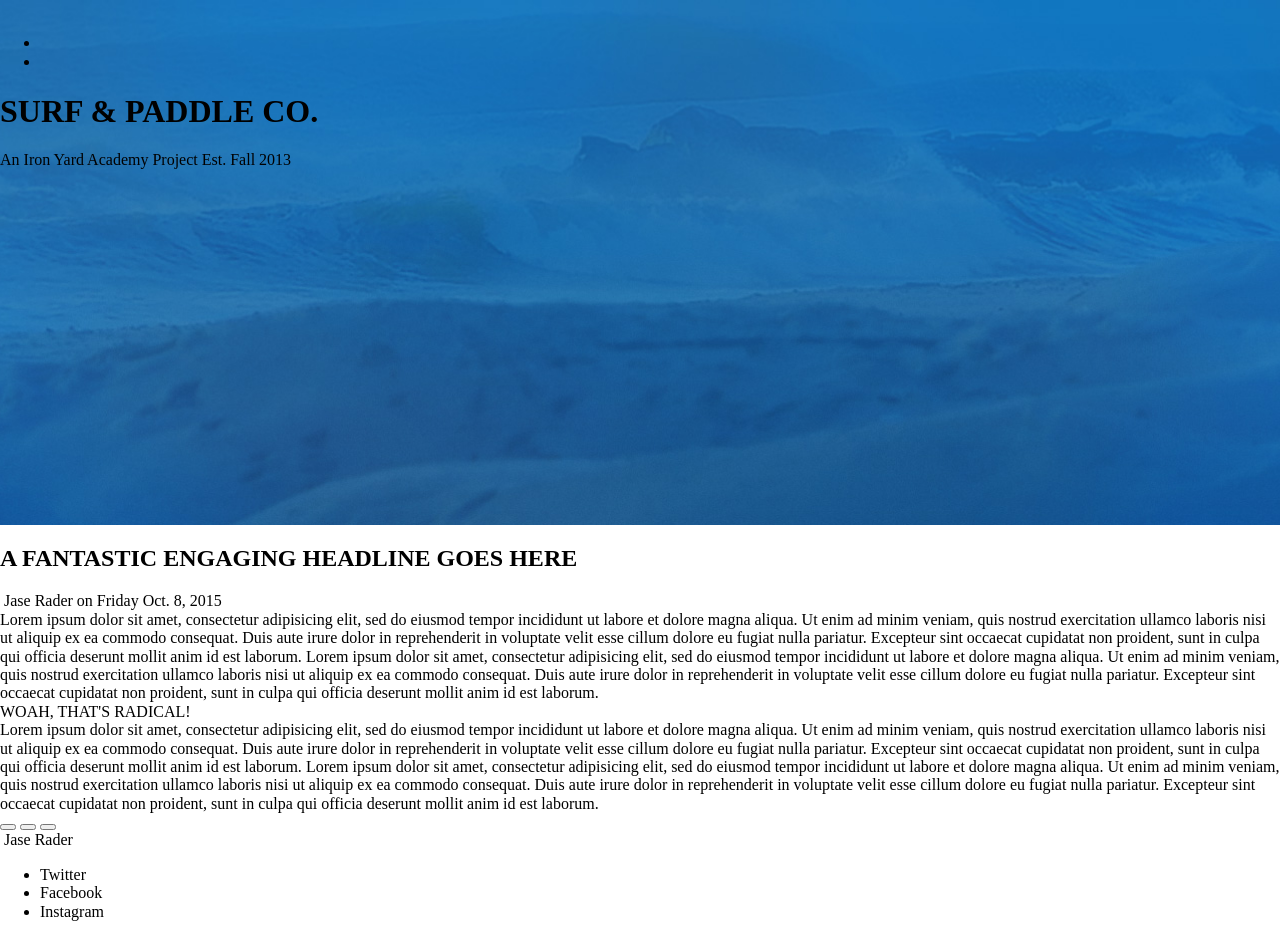
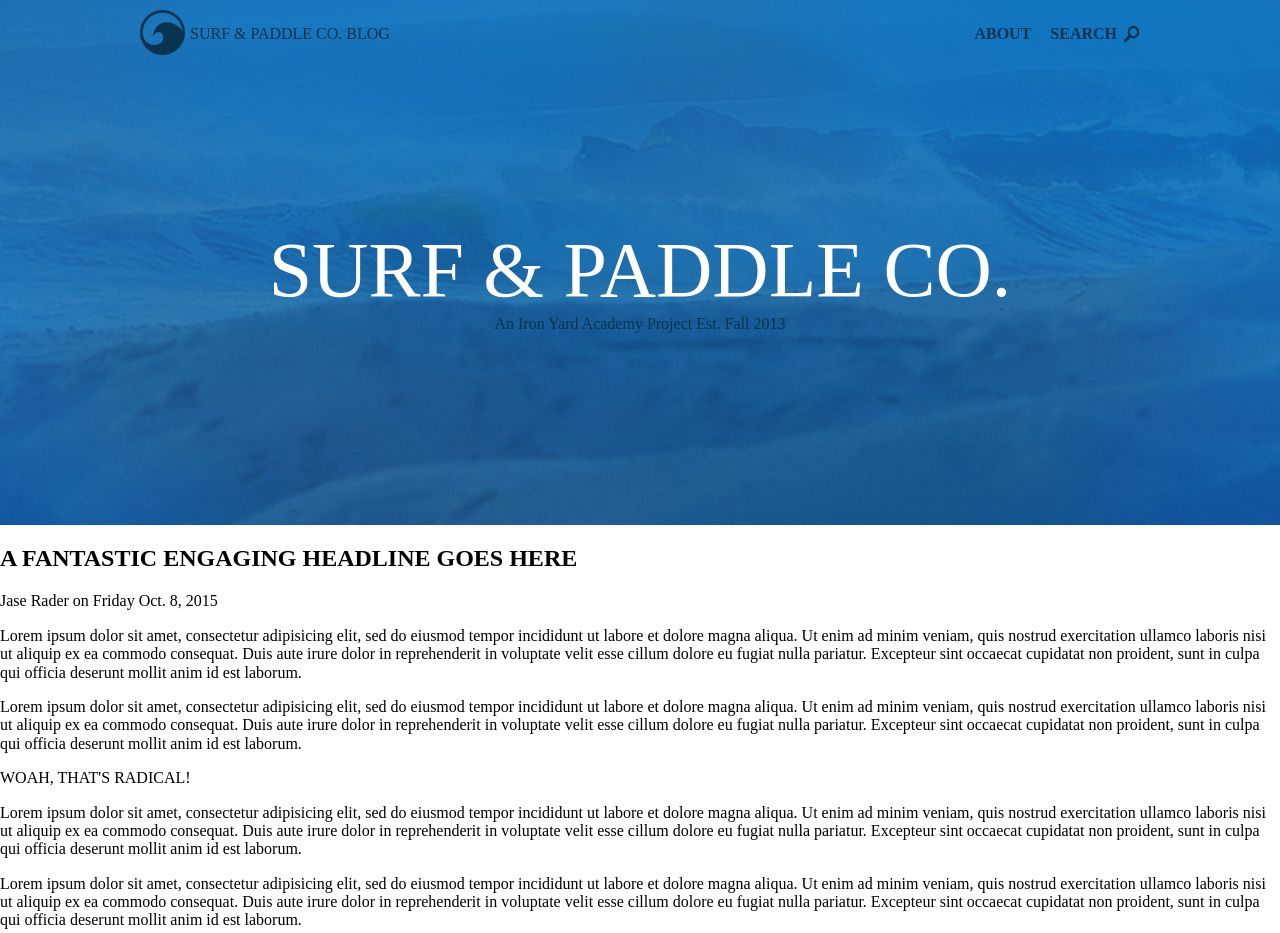
Before and after one commit to jaserader/homework_week01_thursday, a plain HTML site: page index.html in a window 1280 px wide. Shown: the top 933 px of the page. Drawn offline with nearby package versions, Linux system fonts and the light colour scheme; files whose address does not match are found by name.

Commit message:
completed header

```diff
--- a/index.html
+++ b/index.html
@@ -9,23 +9,22 @@
   <body>
     <header>
       <div class="logo">
-        <img src="" alt="" />
-        <div class="">
-        </div>
+        <img src="/Users/jaserader/dev/homework/week01/thursday/assets/logo.png" alt="" />
+        <div class="">SURF &amp PADDLE CO. BLOG</div>
       </div>
 
       <nav class="headerNav">
         <ul>
-          <li></li>
-          <li class="search">
-            <img src="" alt="" />
+          <li>ABOUT</li>
+          <li class="search"> SEARCH
+            <img src="/Users/jaserader/dev/homework/week01/thursday/assets/search-icon.png" alt="" />
           </li>
         </ul>
       </nav>
 
       <h1>SURF &amp PADDLE CO.</h1>
 
-      <span>An Iron Yard Academy Project Est. Fall 2013</span>
+      <p>An Iron Yard Academy Project Est. Fall 2013</p>
 
     </header>
 
@@ -39,21 +38,21 @@
           <span>on Friday Oct. 8, 2015</span>
         </div>
 
-        <p1>
+        <p>
           Lorem ipsum dolor sit amet, consectetur adipisicing elit, sed do eiusmod tempor incididunt ut labore et dolore magna aliqua. Ut enim ad minim veniam, quis nostrud exercitation ullamco laboris nisi ut aliquip ex ea commodo consequat. Duis aute irure dolor in reprehenderit in voluptate velit esse cillum dolore eu fugiat nulla pariatur. Excepteur sint occaecat cupidatat non proident, sunt in culpa qui officia deserunt mollit anim id est laborum.
-        </p1>
-        <p2>
+        </p>
+        <p>
           Lorem ipsum dolor sit amet, consectetur adipisicing elit, sed do eiusmod tempor incididunt ut labore et dolore magna aliqua. Ut enim ad minim veniam, quis nostrud exercitation ullamco laboris nisi ut aliquip ex ea commodo consequat. Duis aute irure dolor in reprehenderit in voluptate velit esse cillum dolore eu fugiat nulla pariatur. Excepteur sint occaecat cupidatat non proident, sunt in culpa qui officia deserunt mollit anim id est laborum.
-        </p2>
+        </p>
         <div class="quote">
           WOAH, THAT'S RADICAL!
         </div>
-        <p3>
+        <p>
           Lorem ipsum dolor sit amet, consectetur adipisicing elit, sed do eiusmod tempor incididunt ut labore et dolore magna aliqua. Ut enim ad minim veniam, quis nostrud exercitation ullamco laboris nisi ut aliquip ex ea commodo consequat. Duis aute irure dolor in reprehenderit in voluptate velit esse cillum dolore eu fugiat nulla pariatur. Excepteur sint occaecat cupidatat non proident, sunt in culpa qui officia deserunt mollit anim id est laborum.
-        </p3>
-        <p4>
+        </p>
+        <p>
           Lorem ipsum dolor sit amet, consectetur adipisicing elit, sed do eiusmod tempor incididunt ut labore et dolore magna aliqua. Ut enim ad minim veniam, quis nostrud exercitation ullamco laboris nisi ut aliquip ex ea commodo consequat. Duis aute irure dolor in reprehenderit in voluptate velit esse cillum dolore eu fugiat nulla pariatur. Excepteur sint occaecat cupidatat non proident, sunt in culpa qui officia deserunt mollit anim id est laborum.
-        </p4>
+        </p>
 
         <section>
           <button type="button" name="button"></button>
--- a/styles/style.css
+++ b/styles/style.css
@@ -7,4 +7,46 @@ body {
 header {
   background: url(../assets/header.jpg) no-repeat center center transparent;
   background-size: cover;
-  height: 525px; }
+  height: 525px;
+  color: #083451; }
+
+li {
+  list-style-type: none; }
+
+.logo div, img {
+  float: left; }
+
+.logo img {
+  margin-top: 10px;
+  margin-left: 140px; }
+
+.logo div {
+  margin-top: 25px;
+  margin-left: 5px; }
+
+.headerNav {
+  float: right;
+  margin-right: 140px;
+  padding-top: 9px; }
+
+.headerNav li {
+  display: inline-block;
+  padding-left: 15px;
+  font-weight: bold;
+  font-size: 16px; }
+
+.headerNav img {
+  float: right;
+  padding-left: 7px; }
+
+h1 {
+  color: #fff;
+  font-weight: lighter;
+  font-size: 78px;
+  text-align: center;
+  padding-top: 225px;
+  margin: 0 auto; }
+
+header p {
+  text-align: center;
+  margin: 0 auto; }
--- a/styles/styles.scss
+++ b/styles/styles.scss
@@ -11,4 +11,54 @@ header {
   background: url(../assets/header.jpg) no-repeat center center transparent;
   background-size: cover;
   height: 525px;
+  color: #083451;
 }
+
+li {
+   list-style-type: none;
+}
+
+.logo div, img {
+  float: left;
+}
+
+.logo img {
+  margin-top: 10px;
+  margin-left: 140px;
+}
+
+.logo div {
+  margin-top: 25px;
+  margin-left: 5px;
+}
+
+.headerNav {
+  float: right;
+  margin-right: 140px;
+  padding-top: 9px;
+}
+
+.headerNav li {
+    display: inline-block;
+    padding-left: 15px;
+    font-weight: bold;
+    font-size: 16px;
+}
+
+.headerNav img {
+  float: right;
+  padding-left: 7px;
+}
+
+h1 {
+  color: #fff;
+  font-weight: lighter;
+  font-size: 78px;
+  text-align: center;
+  padding-top: 225px;
+  margin: 0 auto;
+}
+header p {
+  text-align: center;
+  margin: 0 auto;
+}
```
